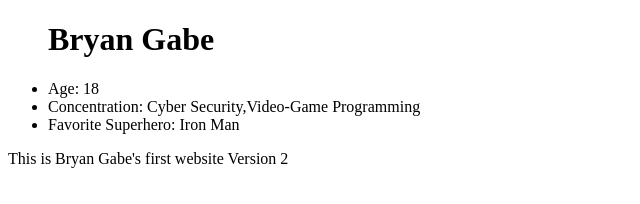
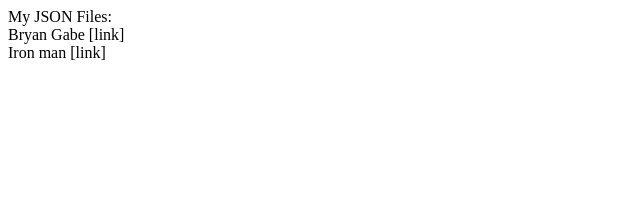
Before and after one commit to BryanGabe00/first-website-btg, a plain HTML site: page index.html in a window 1280 px wide. Shown: the whole page, without its empty margins (0-640 px from the left). Drawn offline with Linux system fonts and the light colour scheme.

Commit message:
Finished my json files

```diff
--- a/index.html
+++ b/index.html
@@ -2,25 +2,11 @@
 <html lang="en">
 <html>
 	<head>
-		<title> Hello World </title>
+		<title> Bryan Gabe's Website </title>
 	</head>
-	<ul id="bryan"></ul>
-        <script>
-                 var bryan = {
-                      "firstName": "Bryan",
-                      "lastName": "Gabe",
-                      "age": 18,
-                      "major": "Computer Science",
-                      "concentration": ["Cyber Security", "Video-Game Programming"],
-                      "FavoriteSuperhero": "Iron Man"
-                 }
-
-				 document.getElementById("bryan").innerHTML = `
-				<h1>${bryan.firstName} ${bryan.lastName}</h1>
-				<li>Age: ${bryan.age}</li>
-                <li>Concentration: ${bryan.concentration}</li>
-                <li>Favorite Superhero: ${bryan.FavoriteSuperhero}</li>
-				`
-        </script>
-	<body> This is Bryan Gabe's first website Version 2</body>
+	<body>
+		My JSON Files:<br>
+		Bryan Gabe <a hfref="my-info.json">[link]</a><br>
+		Iron man <a hfref="ironman.json">[link]</a><br>
+	</body>
 </html>
```
Also changed, not shown: ironman.json (added, +8 -0 lines), my-info.json (added, +8 -0 lines), 1 other file.
